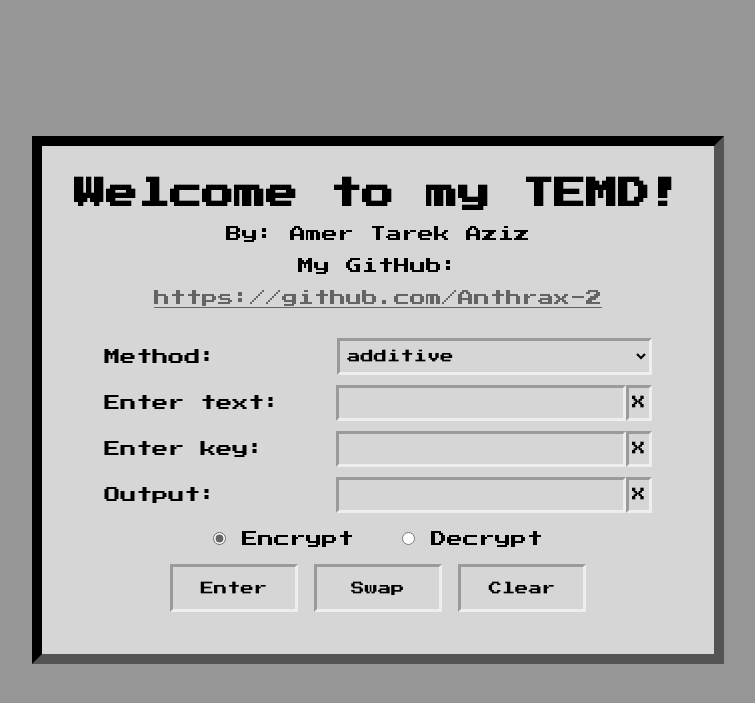
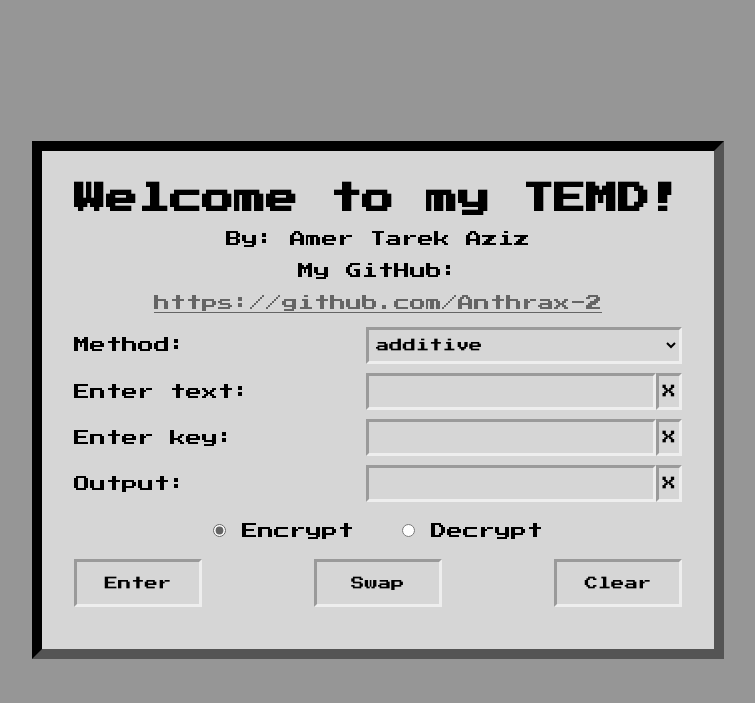
Before and after one commit to Anthrax-2/traditional-encryption-demonstrator, a Flask app: page / in a window 1280 px wide. Shown: the top 703 px of the page, without its empty margins (262-1017 px from the left). Run offline with Flask 3, Linux system fonts and the light colour scheme.

Commit message:
No this is the final touch (propably)

```diff
--- a/static/style.css
+++ b/static/style.css
@@ -84,7 +84,7 @@ select {
     /* border-radius: 10px; */
     background-color: rgb(214, 214, 214);
     font-family: "Press Start 2P", Arial, Helvetica, sans-serif;
-    width: 57.5%;
+    width: 52%;
 }
 
 .content {
@@ -93,7 +93,8 @@ select {
     justify-content: center;
     flex-direction: column;
     align-items: center;
-    margin-top: 2rem;
+    margin-top: 1rem;
+    width: 100%;
     /* max-width: 100%;*/
 }
 
@@ -102,7 +103,7 @@ select {
     justify-content: center;
     align-items: center;
     gap: 3rem;
-    margin: 0.5rem 0 0.5rem 0;
+    margin: 0.7rem 0 0.7rem 0;
     accent-color: rgb(100, 100, 100);
 }
 
@@ -127,9 +128,10 @@ select {
 
 .buttons {
     display: flex;
-    justify-content: center;
+    justify-content: space-between;
     align-items: center;
     gap: 1rem;
+    width: 100%;
 }
 
 .field-wrapper {
@@ -170,6 +172,6 @@ select:hover,
     display: flex;
     text-wrap: nowrap;
     align-items: center;
-    width: 90%;
+    width: 100%;
     justify-content: space-between;
 }
```
